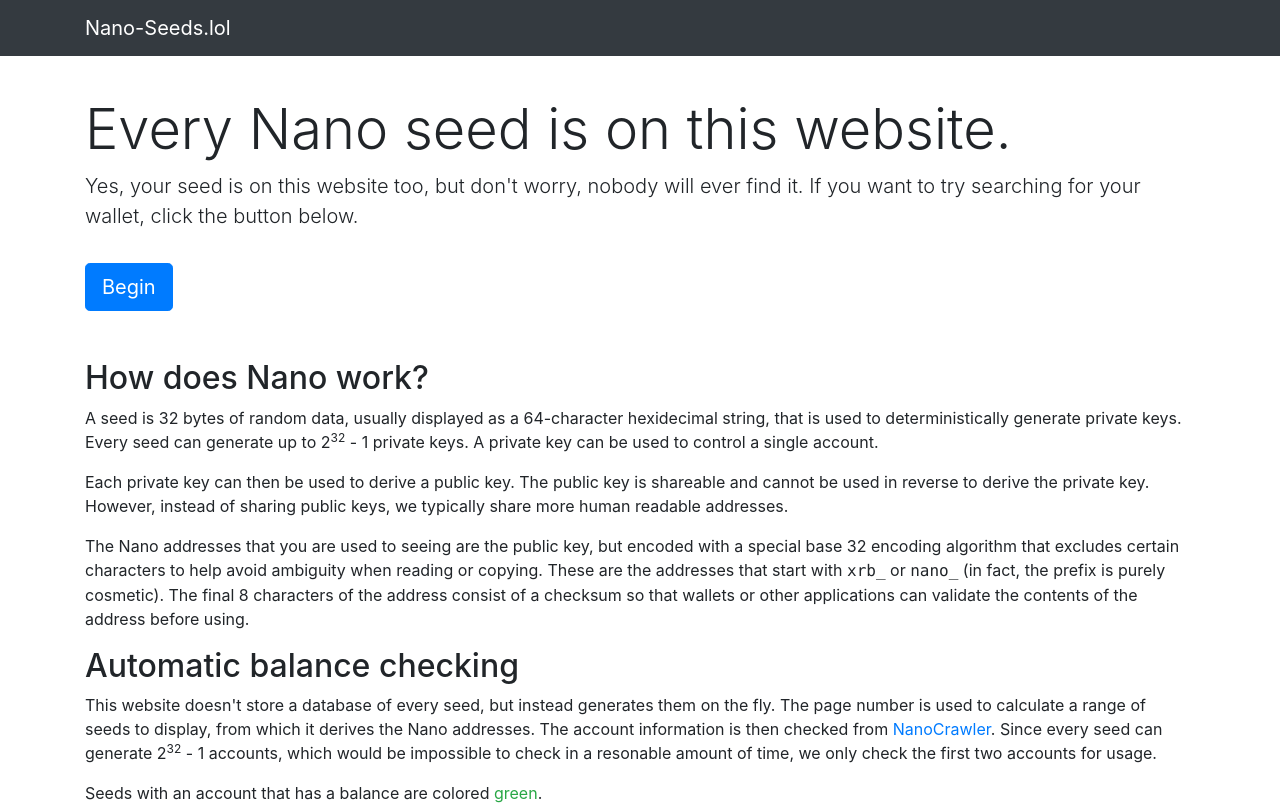
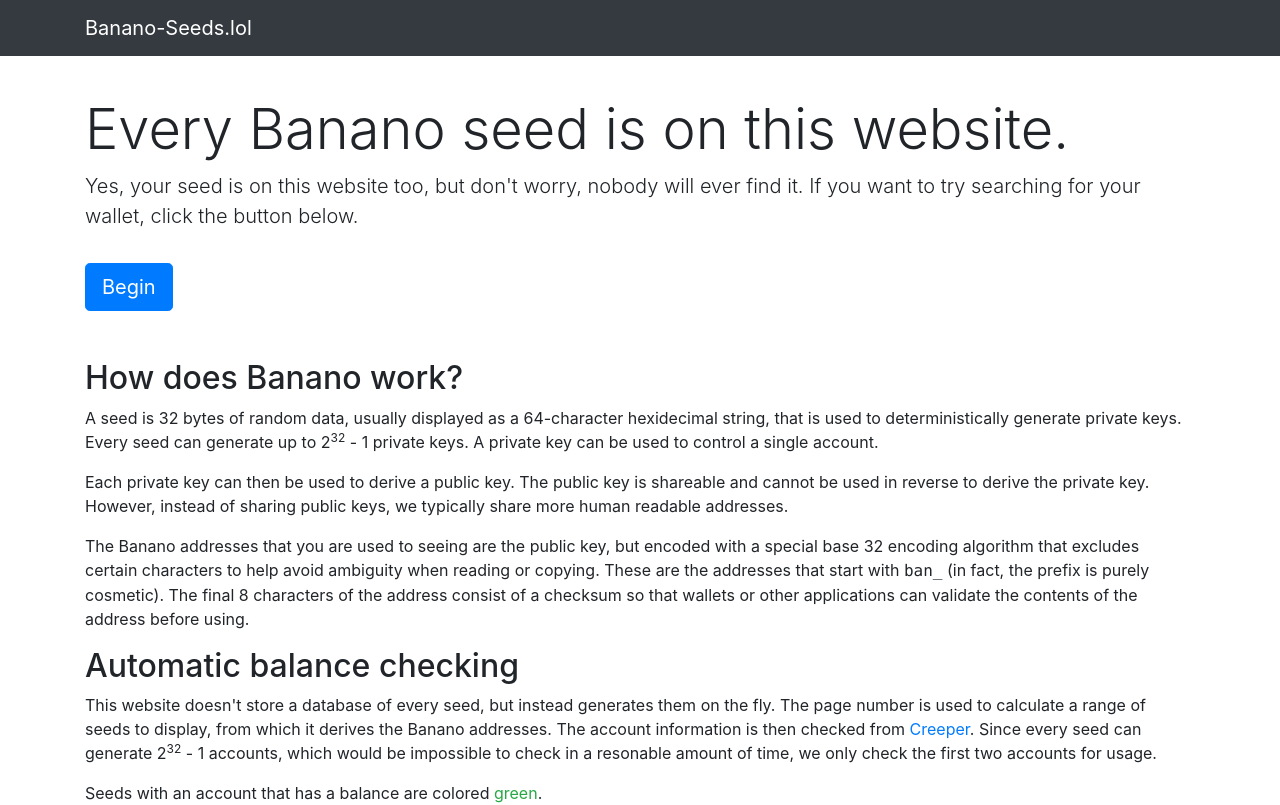
Before and after one commit to meltingice/nano-seeds.lol, a React (Create React App) app: page / in a window 1280 px wide. Shown: the top 805 px of the page. Built offline with nearby package versions, Linux system fonts and the light colour scheme.

Commit message:
Update all Nano references for Banano

```diff
--- a/src/App.js
+++ b/src/App.js
@@ -14,14 +14,14 @@
       <nav className="navbar fixed-top navbar-dark bg-dark">
         <div className="container">
           <Link className="navbar-brand" to="/">
-            Nano-Seeds.lol
+            Banano-Seeds.lol
           </Link>
         </div>
       </nav>
 
       <div className="container my-5 pt-5">
         <Route path="/" exact component={Index} />
-        <Route path="/nano/:page" component={NanoKeys} />
+        <Route path="/banano/:page" component={NanoKeys} />
       </div>
 
       <div className="container-fluid">
@@ -34,11 +34,11 @@
               Donations:{" "}
               <a
                 className={cx("text-monospace", styles.wordBreak)}
-                href="https://nanocrawler.cc/explorer/account/xrb_3xemzomy4atzmq5u55mzzixqw9zxykyeyeiqia7rb1xy1saufpr8wzder1xh/history"
+                href="https://creeper.banano.cc/explorer/account/ban_1dpe11rjii8r4k448gbgfpbg18p8444edayaq4to3hsquha4qhy65cjbtk8b/history"
                 target="_blank"
                 rel="noopener noreferrer"
               >
-                xrb_3xemzomy4atzmq5u55mzzixqw9zxykyeyeiqia7rb1xy1saufpr8wzder1xh
+                ban_1dpe11rjii8r4k448gbgfpbg18p8444edayaq4to3hsquha4qhy65cjbtk8b
               </a>
             </p>
           </div>
--- a/src/views/Account.js
+++ b/src/views/Account.js
@@ -9,7 +9,7 @@
 
   async fetchData() {
     const resp = await fetch(
-      `https://api.nanocrawler.cc/account/${this.props.address}`
+      `https://api.creeper.banano.cc/account/${this.props.address}`
     );
 
     const data = await resp.json();
@@ -51,7 +51,7 @@
         </p>
         <p className="text-monospace" style={{ wordWrap: "break-word" }}>
           <a
-            href={`https://nanocrawler.cc/explorer/account/${
+            href={`https://creeper.banano.cc/explorer/account/${
               this.props.address
             }/history`}
             target="_blank"
@@ -62,7 +62,7 @@
         </p>
 
         <p>
-          {this.state.balance} NANO ({this.state.blocks} blocks)
+          {this.state.balance} BAN ({this.state.blocks} blocks)
         </p>
       </div>
     );
--- a/src/views/Index.js
+++ b/src/views/Index.js
@@ -6,7 +6,7 @@
     <Fragment>
       <div className="row">
         <div className="col">
-          <h1 className="display-4">Every Nano seed is on this website.</h1>
+          <h1 className="display-4">Every Banano seed is on this website.</h1>
 
           <p className="lead">
             Yes, your seed is on this website too, but don't worry, nobody will
@@ -18,7 +18,7 @@
 
       <div className="row mt-3">
         <div className="col">
-          <Link className="btn btn-lg btn-primary" to="/nano/1">
+          <Link className="btn btn-lg btn-primary" to="/banano/1">
             Begin
           </Link>
         </div>
@@ -26,7 +26,7 @@
 
       <div className="row mt-5">
         <div className="col">
-          <h2>How does Nano work?</h2>
+          <h2>How does Banano work?</h2>
           <p>
             A seed is 32 bytes of random data, usually displayed as a
             64-character hexidecimal string, that is used to deterministically
@@ -41,14 +41,13 @@
             more human readable addresses.
           </p>
           <p>
-            The Nano addresses that you are used to seeing are the public key,
+            The Banano addresses that you are used to seeing are the public key,
             but encoded with a special base 32 encoding algorithm that excludes
             certain characters to help avoid ambiguity when reading or copying.
             These are the addresses that start with{" "}
-            <span className="text-monospace">xrb_</span> or{" "}
-            <span className="text-monospace">nano_</span> (in fact, the prefix
-            is purely cosmetic). The final 8 characters of the address consist
-            of a checksum so that wallets or other applications can validate the
+            <span className="text-monospace">ban_</span> (in fact, the prefix is
+            purely cosmetic). The final 8 characters of the address consist of a
+            checksum so that wallets or other applications can validate the
             contents of the address before using.
           </p>
 
@@ -56,14 +55,14 @@
           <p>
             This website doesn't store a database of every seed, but instead
             generates them on the fly. The page number is used to calculate a
-            range of seeds to display, from which it derives the Nano addresses.
-            The account information is then checked from{" "}
+            range of seeds to display, from which it derives the Banano
+            addresses. The account information is then checked from{" "}
             <a
-              href="https://nanocrawler.cc"
+              href="https://creeper.banano.cc"
               target="_blank"
               rel="noopener noreferrer"
             >
-              NanoCrawler
+              Creeper
             </a>
             . Since every seed can generate 2<sup>32</sup> - 1 accounts, which
             would be impossible to check in a resonable amount of time, we only
--- a/src/views/NanoKeys.js
+++ b/src/views/NanoKeys.js
@@ -42,7 +42,7 @@
       </div>
 
       <p className="mb-5">
-        Every Nano seed can generate 2<sup>32</sup> - 1 addresses. Obviously
+        Every Banano seed can generate 2<sup>32</sup> - 1 addresses. Obviously
         it's not feasible to check every one, so instead we only check the first
         two. Most of the time the first account is used since it's the default
         in all the wallets.
@@ -75,7 +75,7 @@
       .plus(1)
       .toFixed(0);
 
-    history.push(`/nano/${page}`);
+    history.push(`/banano/${page}`);
   };
 
   return (
@@ -117,31 +117,31 @@
   <div className={cx(className, "row justify-content-center")}>
     <div className="col-auto">
       <div className="btn-group">
-        <Link className="btn btn-primary" to="/nano/1">
+        <Link className="btn btn-primary" to="/banano/1">
           First
         </Link>
         {currentPage.gt(1) && (
           <Link
             className="btn btn-primary"
-            to={`/nano/${currentPage.minus(1).toFixed(0)}`}
+            to={`/banano/${currentPage.minus(1).toFixed(0)}`}
           >
             Previous
           </Link>
         )}
-        <Link className="btn btn-primary" to={`/nano/${nextRandom}`}>
+        <Link className="btn btn-primary" to={`/banano/${nextRandom}`}>
           Random
         </Link>
         {!currentPage.eq(MAX_PAGES) && (
           <Link
             className="btn btn-primary"
-            to={`/nano/${currentPage.plus(1).toFixed(0)}`}
+            to={`/banano/${currentPage.plus(1).toFixed(0)}`}
           >
             Next
           </Link>
         )}
         <Link
           className="btn btn-primary"
-          to={`/nano/${MAX_PAGES.toString(10)}`}
+          to={`/banano/${MAX_PAGES.toString(10)}`}
         >
           Last
         </Link>
--- a/src/views/Seed.js
+++ b/src/views/Seed.js
@@ -16,7 +16,7 @@
   address(index) {
     const secretKey = nano.deriveSecretKey(this.props.seed, index);
     const publicKey = nano.derivePublicKey(secretKey);
-    return nano.deriveAddress(publicKey);
+    return nano.deriveAddress(publicKey).replace(/^xrb_/, "ban_");
   }
 
   get classes() {
```
